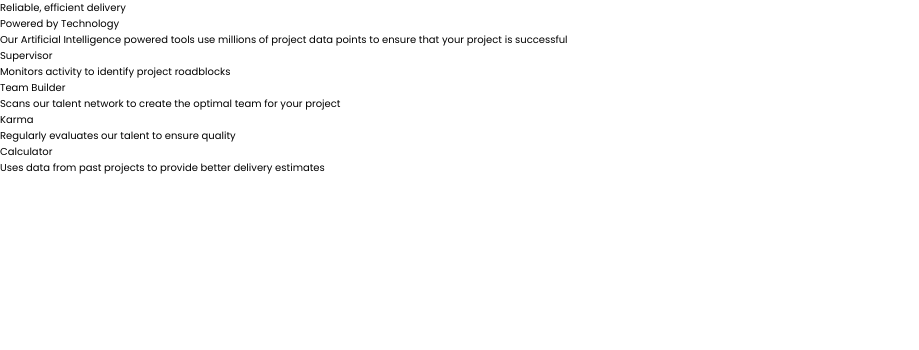
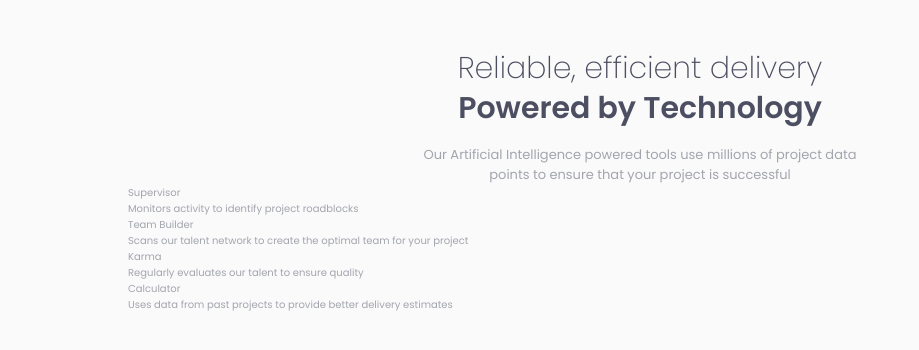
Before and after one commit to RayaneBengaoui/FM_challenge11_four_card_feature, a plain HTML site: page index.html in a window 1280 px wide. Shown: the whole page, without its empty margins (0-919 px from the left). Drawn offline with Linux system fonts and the light colour scheme.

Commit message:
Styling header part

```diff
--- a/index.html
+++ b/index.html
@@ -23,7 +23,7 @@
     <main>
       <div class="header">
         <div class="header__title">Reliable, efficient delivery</div>
-        <div class="header__title--dark">Powered by Technology</div>
+        <div class="header__title-heavy">Powered by Technology</div>
         <div class="header__description">
           Our Artificial Intelligence powered tools use millions of project data
           points to ensure that your project is successful
--- a/styles/styles.scss
+++ b/styles/styles.scss
@@ -1,5 +1,7 @@
+//Imports
 @import "./variables.scss";
 
+//Global Classes
 * {
   box-sizing: border-box;
   margin: 0;
@@ -9,4 +11,43 @@
 html {
   font-size: 62.5%;
   font-family: "Poppins", sans-serif;
+  color: $grayishBlue;
 }
+
+//Mixins
+@mixin textStyle($size, $weight, $color) {
+  font-size: $size;
+  font-weight: $weight;
+  color: $color;
+}
+
+//Specific Classes
+body {
+  min-height: 100vh;
+  background-color: $lightGray;
+
+  main {
+    width: 80%;
+    margin: 5rem auto;
+
+    .header {
+      text-align: center;
+      max-width: 45rem;
+      margin: 0 auto;
+
+      .header__title {
+        @include textStyle(3rem, 200, $darkBlue);
+        line-height: 1.2;
+      }
+
+      .header__title-heavy {
+        @include textStyle(3rem, 600, $darkBlue);
+      }
+
+      .header__description {
+        margin-top: 1.4rem;
+        @include textStyle(1.3rem, 400, inherit);
+      }
+    }
+  }
+}
```
Also changed, not shown: styles/styles.css, 1 other file.
